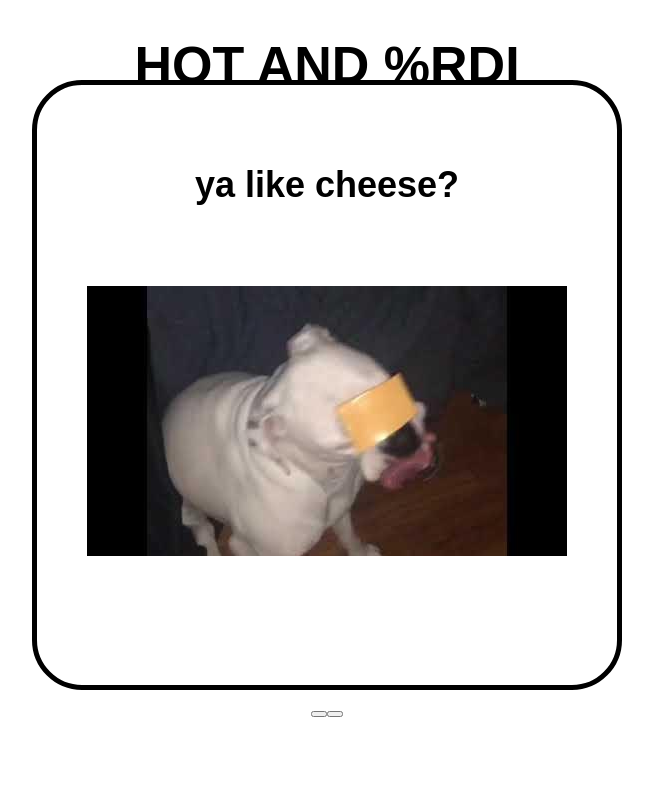
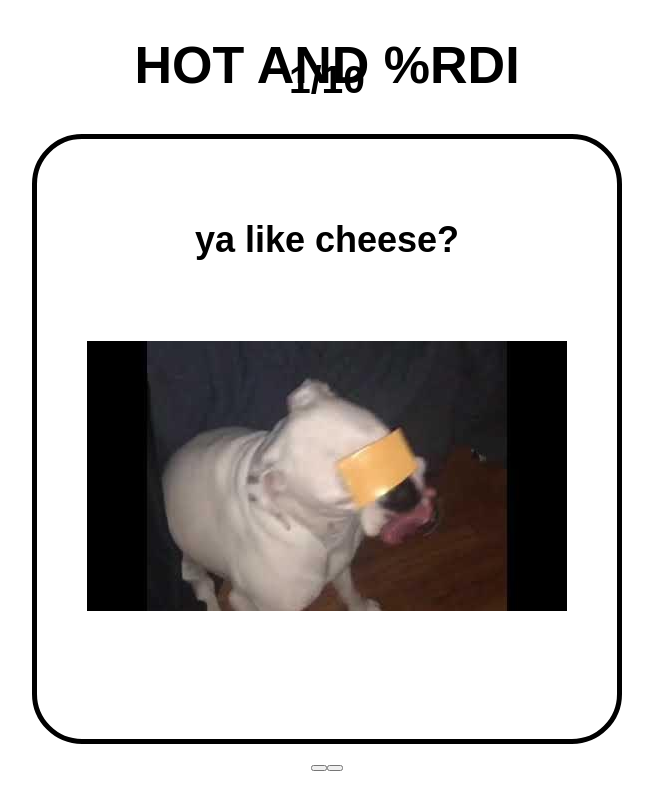
Before and after one commit to edmondywen/hack-kitchen, a React (Create React App) app in the folder challenge-2/hot-and-rdi-to-go/: page / in a window 1280 px wide. Shown: the whole page, without its empty margins (313-966 px from the left). Built offline with nearby package versions, Linux system fonts and the light colour scheme; a web font is replaced by a local one.

Commit message:
add pages folder

```diff
--- a/challenge-2/hot-and-rdi-to-go/src/App.js
+++ b/challenge-2/hot-and-rdi-to-go/src/App.js
@@ -1,7 +1,7 @@
 import logo from './logo.svg';
 import './App.css';
-import QuestionPage from "./QuestionPage.js";
-import ResultPage from "./ResultPage.js";
+import QuestionPage from "./pages/QuestionPage.js";
+import ResultPage from "./pages/ResultPage.js";
 import cheese from "./img/cheeseq.jpeg";
 
 function App() {
--- a/challenge-2/hot-and-rdi-to-go/src/QuestionPage.js
+++ b/challenge-2/hot-and-rdi-to-go/src/pages/QuestionPage.js
@@ -1,11 +1,12 @@
 import React from "react";
-import Question from "./components/Question.js";
-import cheese from "./img/cheeseq.jpeg";
-import "./components/Question.css";
+import Question from "../components/Question.js";
+import cheese from "../img/cheeseq.jpeg";
+import "../components/Question.css";
 
 export default function QuestionPage(props) {
   return (
     <div className="question-page">
+        <h2>1/10</h2>
         <Question className="question-hover"
             question="ya like cheese?"
             image={cheese}
```
Also changed, not shown: challenge-2/hot-and-rdi-to-go/src/pages/ResultPage.css (renamed from challenge-2/hot-and-rdi-to-go/src/ResultPage.css), challenge-2/hot-and-rdi-to-go/src/pages/ResultPage.js (renamed from challenge-2/hot-and-rdi-to-go/src/ResultPage.js).
